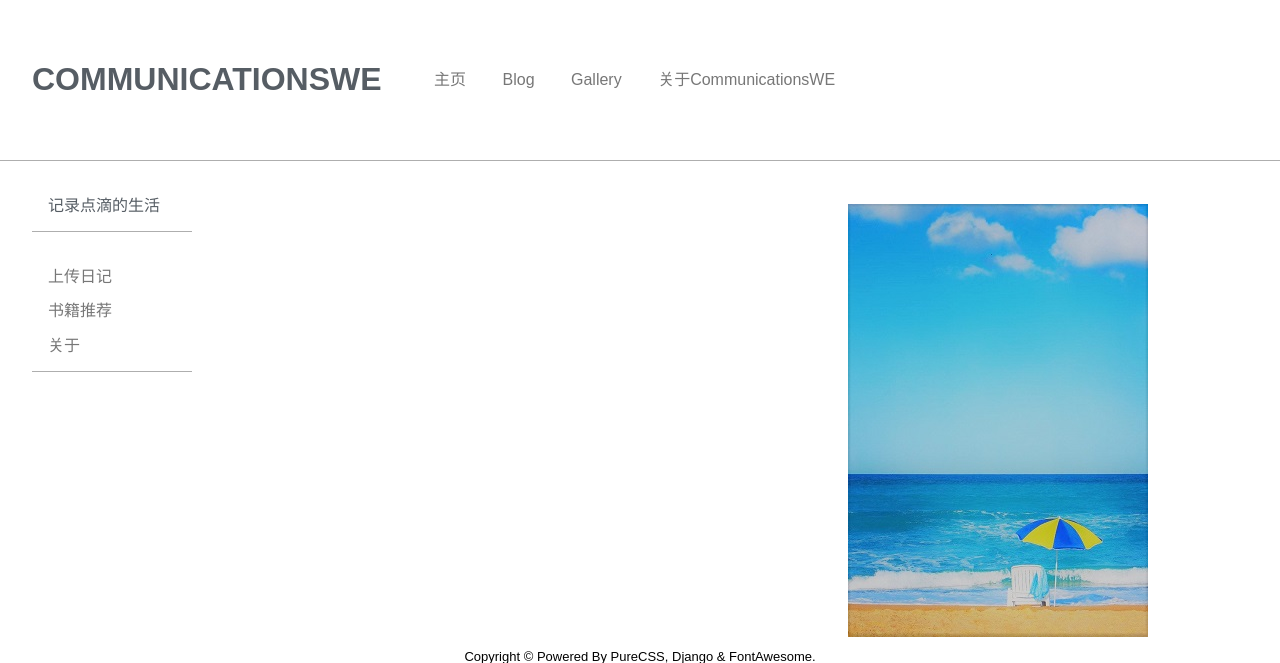
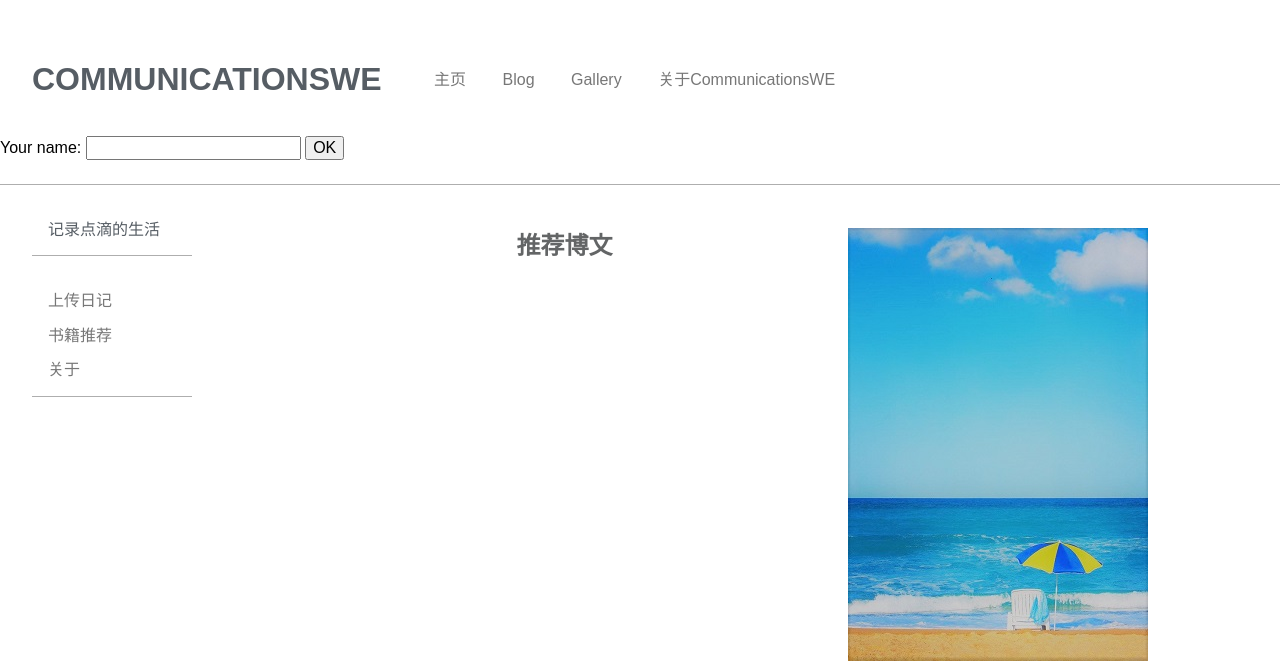
Before and after one commit to AIM-1993/CommunicationsWe, a Django app: template CW/CWblog/templates/CWblog/home.html in a window 1280 px wide. Shown: the top 663 px of the page. Run offline with Django 3.2, Linux system fonts and the light colour scheme; the template is opened without the code that fills it, so the values that code supplies are empty; some libraries are stand-ins or nearby versions.

Commit message:
准备加入表单

```diff
--- a/CW/CWblog/static/CWblog/js/wangEditor.js
+++ b/CW/CWblog/static/CWblog/js/wangEditor.js
@@ -1,3 +1,3 @@
-var E = window.wangEditor
-var editor = new E(document.getElementById('editor'))
-editor.create()
+var E = window.wangEditor;
+var editor = new E(document.getElementById('editor'));
+editor.create();
--- a/CW/CWblog/templates/CWblog/blog.html
+++ b/CW/CWblog/templates/CWblog/blog.html
@@ -20,9 +20,7 @@
               </a>
             </li>
           {% endif %}
-
           <li class="page-item"><a class="page-link" href="?page={{ contacts.number }}">{{ contacts.number }}</a></li>
-
           {% if contacts.has_next %}
             <li class="page-item"><span class="sr-only">Next</span>
               <a class="page-link" href="?page={{ contacts.next_page_number }}" aria-label="Next">
--- a/CW/CWblog/templates/CWblog/detail.html
+++ b/CW/CWblog/templates/CWblog/detail.html
@@ -1,11 +1,11 @@
 <!doctype html>
-{% extends "CWblog/home.html" %}
+{% extends "CWblog/blog.html" %}
 {% load static %}
 
 
 {% block content %}
-  <main class="pure-u-1-3 pure-u-md-1-2 text_center">
-    <div class="contents pure-u-md-2-5 pure-paginator">
+  <main class="pure-u-1 pure-u-md-1-2 text_center">
+    <div class="contents pure-u-md-1-1 pure-paginator">
       {% if article %}
         <table class="pure-table">
           <h3><a class="title-font" href="">{{ article.title }}</a></h3>
--- a/CW/CWblog/templates/CWblog/home.html
+++ b/CW/CWblog/templates/CWblog/home.html
@@ -12,6 +12,11 @@
         <li class="pure-menu-item"><a href="{% url 'CWblog:blog' %}" class="pure-menu-link">Blog</a></li>
         <li class="pure-menu-item"><a href="{% url 'CWblog:gallery' %}" class="pure-menu-link">Gallery</a></li>
         <li class="pure-menu-item"><a href="{% url 'CWblog:about' %}" class="pure-menu-link">关于CommunicationsWE</a></li>
+        <form action="/your-name/" method="post">
+          <label for="your_name">Your name: </label>
+          <input id="your_name" type="text" name="your_name" value="{{ current_name }}">
+          <input type="submit" value="OK">
+        </form>
       </ul>
       <hr class="hrtest">
   </nav>
@@ -37,11 +42,13 @@
   <main class="pure-u-1-3 pure-u-md-1-2 text_center">
     <div class="contents pure-u-md-2-5 pure-paginator">
       <nav aria-label="Page navigation example">
+        <h2 class="title-font">推荐博文</h2>
         {% for contact in contacts %}
         <table class="pure-table">
-            <h3><a class="title-font" href="{% url 'CWblog:blog' %}">{{ contact.title }}</a></h3>
+            <h3><a class="title-font" href="{% url 'CWblog:detail' pk=contact.pk %}">{{ contact.title }}</a></h3>
+            <i class="fas fa-mountain"></i>
             <h6 class="title-font">作者：{{ contact.author }}</h6>
-            <div class="article-font">{{ contact.contents | safe}}</div>
+            <div class="article-font">{{ contact.contents | striptags | truncatechars:100}}</div>
           </table>
         {% endfor %}
       </nav>
```
